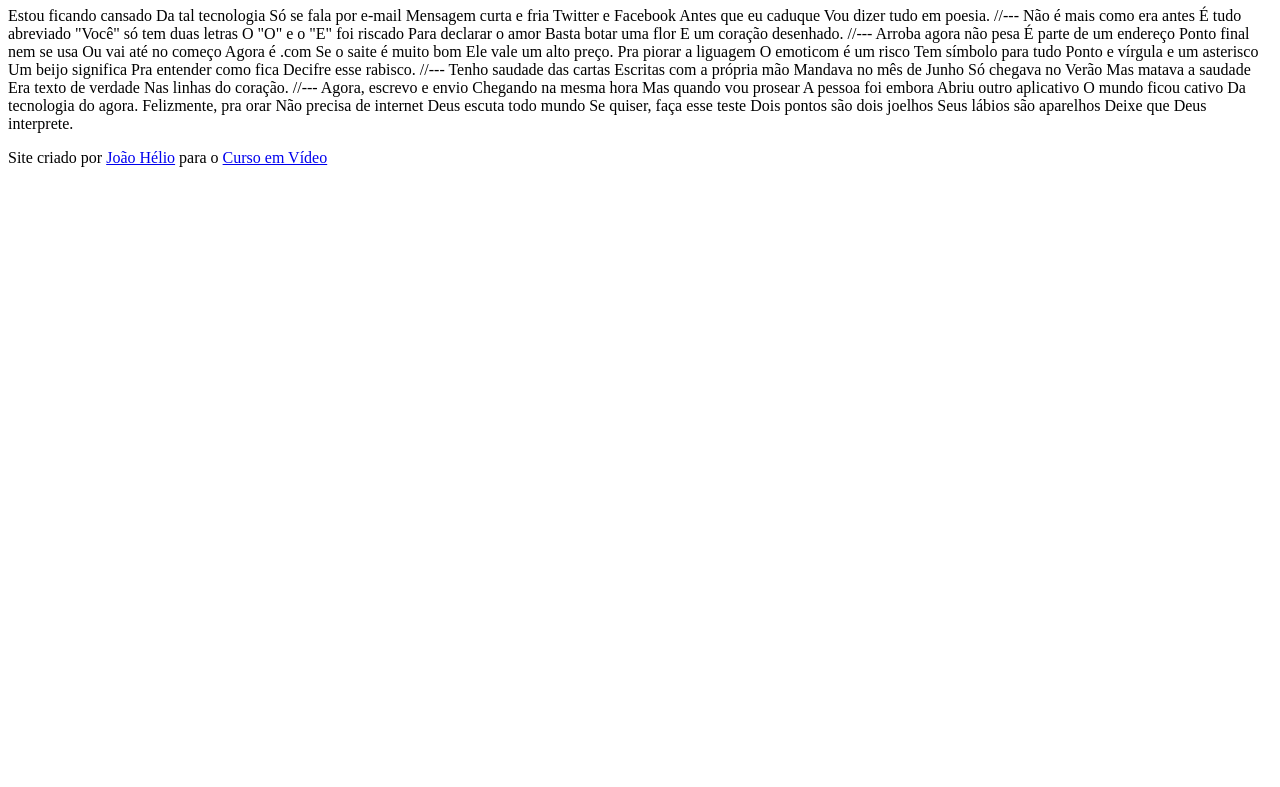
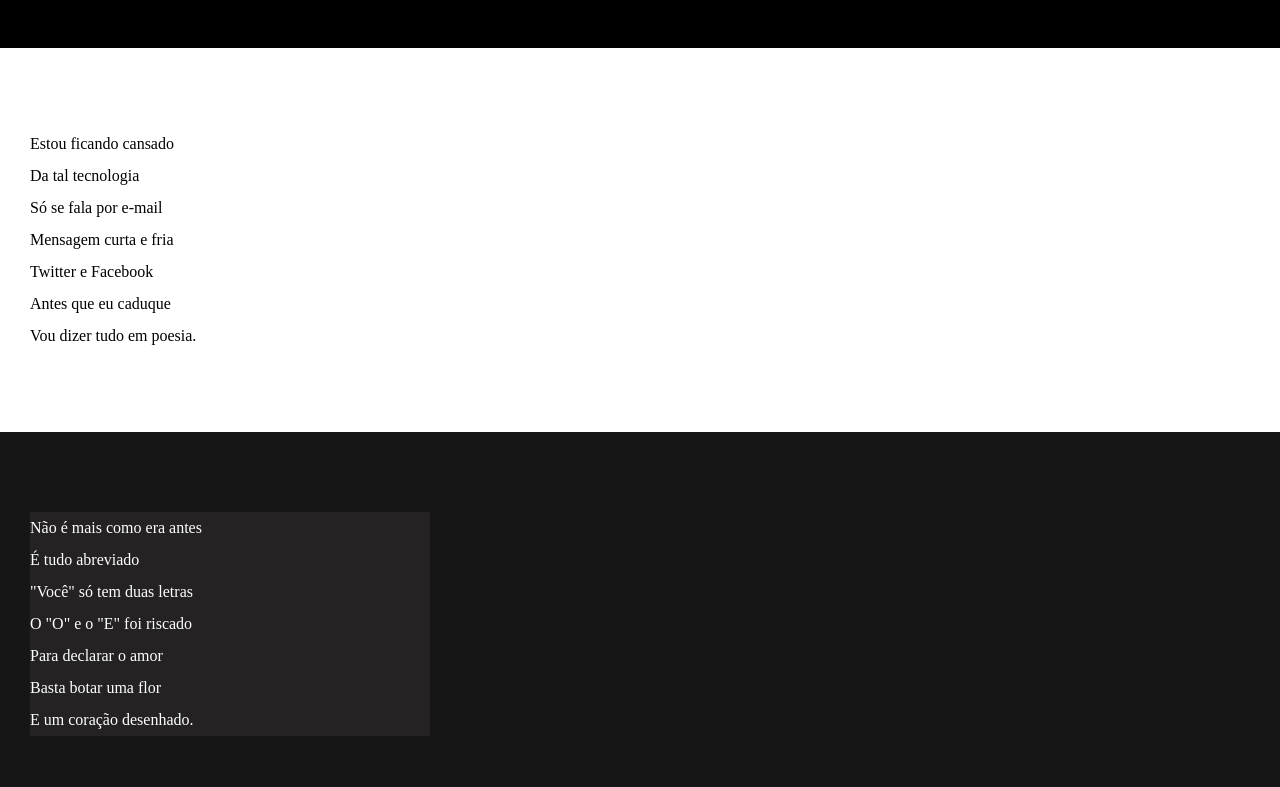
Before and after one commit to joaohelioleal/html.css, a plain HTML site: page Desafios/d012/index.html in a window 1280 px wide. Shown: the part 107-894 px from the top of the page. Before the commit the page ends 800 px from the top, so only its background shows below. Drawn offline with Linux system fonts and the light colour scheme.

Commit message:
html e estilos

```diff
--- /dev/null
+++ b/Desafios/d012/estilo/style.css
@@ -0,0 +1,64 @@
+@charset "UTF-8";
+
+*{
+    margin: 0px;
+    padding: 0px;
+}
+
+html, body{
+    min-height: 100vh;
+    background-color: darkgray;
+}
+
+header{
+    background-color: black;
+    color: white;
+    text-align: center;
+}
+
+h1{
+    padding-top: 50px;
+    font-variant: small-caps;
+}
+
+header > p {
+    padding-bottom: 50px;
+}
+
+header a, footer a{
+    color: white;
+    text-decoration: none;
+    font-weight: bolder;
+}
+
+header a:hover, footer a:hover{
+    text-decoration: underline;
+}
+
+section{
+    padding-top: 10vh;
+    padding-bottom: 10vh;
+    line-height: 2em;
+    padding-left: 30px;
+}
+
+section.normal{
+    background-color: white;
+    color: black;
+}
+
+section.imagem{
+    background-color: rgb(22, 22, 22);
+    color: white;
+}
+
+section.imagem > p{
+    width: 400px;
+    background-color: rgb(36, 34, 34);
+}
+footer{
+    background-color: black;
+    color: white;
+    text-align: center;
+    padding: 10px;
+}
--- a/Desafios/d012/index.html
+++ b/Desafios/d012/index.html
@@ -4,6 +4,7 @@
     <meta charset="UTF-8">
     <meta name="viewport" content="width=device-width, initial-scale=1.0">
     <title>Cordel Moderno</title>
+    <link rel="stylesheet" href="estilo/style.css">
 </head>
 <body>
     <header>
@@ -11,69 +12,87 @@
         <p>Por <a href="https://www.recantodasletras.com.br/poesias/3186743" target="_blank">Milton Duarte</a></p>
     </header>
 
-    Estou ficando cansado
-    Da tal tecnologia
-    Só se fala por e-mail
-    Mensagem curta e fria
-    Twitter e Facebook
-    Antes que eu caduque
+    <section class="normal">
+        <p>
+            Estou ficando cansado <br>
+            Da tal tecnologia <br>
+            Só se fala por e-mail <br>
+            Mensagem curta e fria <br>
+            Twitter e Facebook <br>
+            Antes que eu caduque <br>
             Vou dizer tudo em poesia.
+        </p>
+    </section>
 
-    //---
 
-    Não é mais como era antes
-    É tudo abreviado
-    "Você" só tem duas letras
-    O "O" e o "E" foi riscado
-    Para declarar o amor
-    Basta botar uma flor
+    <section class="imagem">
+        <p>
+            Não é mais como era antes <br>
+            É tudo abreviado <br>
+            "Você" só tem duas letras <br>
+            O "O" e o "E" foi riscado <br>
+            Para declarar o amor<br>
+            Basta botar uma flor<br>
             E um coração desenhado.
+        </p>
+    </section>
 
-    //---
 
-    Arroba agora não pesa
-    É parte de um endereço
-    Ponto final nem se usa
-    Ou vai até no começo
-    Agora é .com
-    Se o saite é muito bom
+    <section class="normal">
+        <p>
+            Arroba agora não pesa <br>
+            É parte de um endereço <br>
+            Ponto final nem se usa <br>
+            Ou vai até no começo <br>
+            Agora é .com <br>
+            Se o saite é muito bom <br>
             Ele vale um alto preço.
+        </p>
 
-    Pra piorar a liguagem
-    O emoticom é um risco
-    Tem símbolo para tudo
-    Ponto e vírgula e um asterisco
-    Um beijo significa
-    Pra entender como fica
+        <p>
+            Pra piorar a liguagem <br>
+            O emoticom é um risco <br>
+            Tem símbolo para tudo <br>
+            Ponto e vírgula e um asterisco <br>
+            Um beijo significa <br>
+            Pra entender como fica <br>
             Decifre esse rabisco.
+        </p>
+    </section>
 
-    //---
+    <section class="imagem">
+        <p>
+            Tenho saudade das cartas <br>
+            Escritas com a própria mão <br>
+            Mandava no mês de Junho <br>
+            Só chegava no Verão <br>
+            Mas matava a saudade <br>
+            Era texto de verdade <br>
+            Nas linhas do coração.
+        </p>
+    </section>
 
-    Tenho saudade das cartas
-    Escritas com a própria mão
-    Mandava no mês de Junho
-    Só chegava no Verão
-    Mas matava a saudade
-    Era texto de verdade
-    Nas linhas do coração.
 
-    //---
-
-    Agora, escrevo e envio
-    Chegando na mesma hora
-    Mas quando vou prosear
-    A pessoa foi embora
-    Abriu outro aplicativo
-    O mundo ficou cativo
+    <section class="normal">
+        <p>
+            Agora, escrevo e envio <br>
+            Chegando na mesma hora <br>
+            Mas quando vou prosear <br>
+            A pessoa foi embora <br>
+            Abriu outro aplicativo <br>
+            O mundo ficou cativo <br>
             Da tecnologia do agora.
-
-    Felizmente, pra orar
-    Não precisa de internet
-    Deus escuta todo mundo
-    Se quiser, faça esse teste
-    Dois pontos são dois joelhos
-    Seus lábios são aparelhos
+        </p>
+        <p>
+            Felizmente, pra orar <br>
+            Não precisa de internet <br>
+            Deus escuta todo mundo <br>
+            Se quiser, faça esse teste <br>
+            Dois pontos são dois joelhos <br>
+            Seus lábios são aparelhos <br>
             Deixe que Deus interprete.
+        </p>
+    </section>
 
     <footer>
         <p>Site criado por <a href="https://github.com/joaohelioleal" target="_blank">João Hélio</a> para o <a href="https://www.cursoemvideo.com" target="_blank">Curso em Vídeo</a></p>
```
Lines whose indentation alone changed are shown as unchanged.
